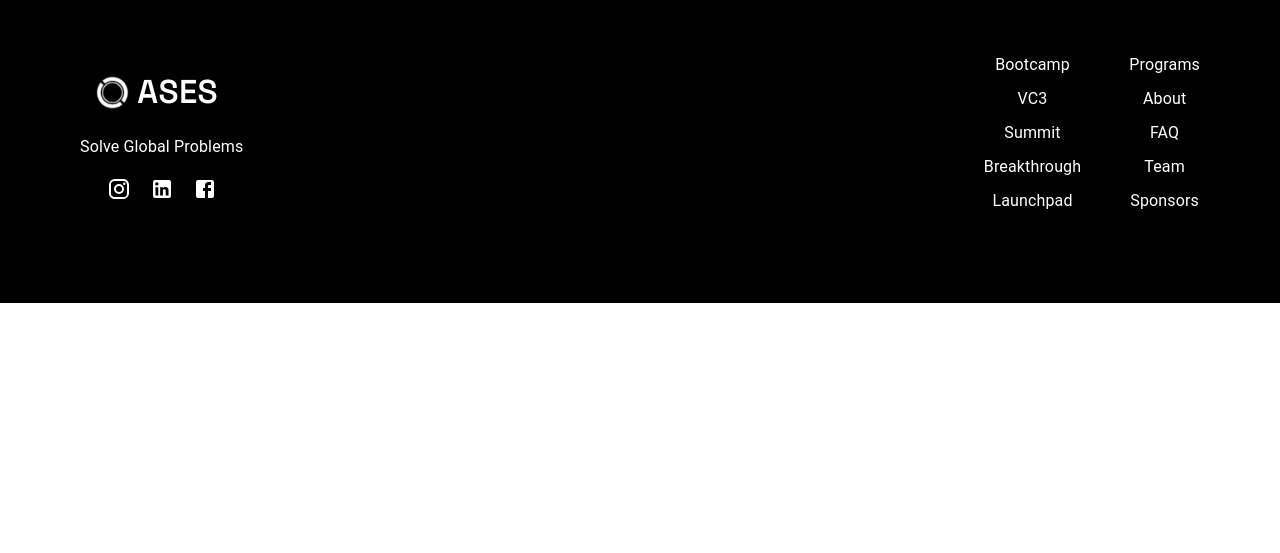
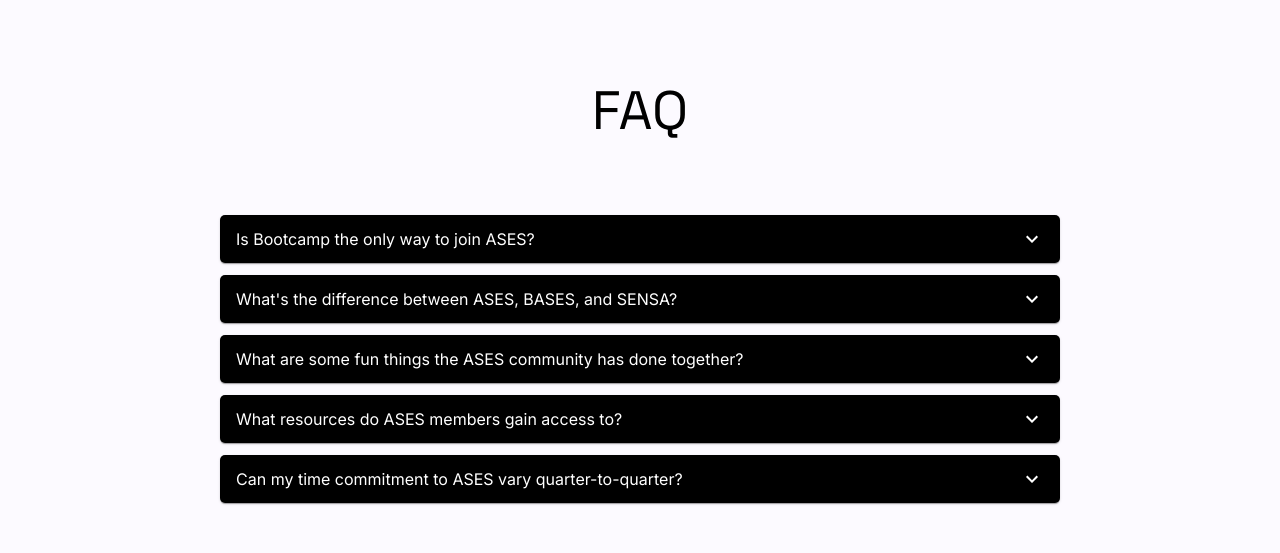
Before and after one commit to emmyxth/ases-website-next, a Next.js app: page / in a window 1280 px wide. Shown: the part 4937-5490 px from the top of the page. Before the commit the page ends 5240 px from the top, so only its background shows below. Built offline with nearby package versions, Linux system fonts and the light colour scheme.

Commit message:
faq done

```diff
--- a/app/page.js
+++ b/app/page.js
@@ -5,8 +5,8 @@
 import Since1988 from "@/components/home/Since1988.js";
 import Testimonials from "@/components/home/Testimonials.js";
 import Timeline from "@/components/home/Timeline.js";
-// import FAQs from "./sections/FAQs.jsx";
-// import SponsorsBanner from "./sections/SponsorsBanner.js";
+import FAQs from "@/components/home/FAQSection.jsx";
+// import SponsorsBanner from "@/components/homeSponsorsBanner.js";
 import TopBar from "@/components/general/Topbar";
 import Box from "@mui/material/Box";
 
@@ -29,8 +29,8 @@
         <Since1988 />
         <Testimonials />
         <Timeline />
-        {/* <FAQs />
-        <SponsorsBanner /> */}
+        <FAQs />
+        {/* <SponsorsBanner /> */}
         <Footer />
       </Box>
     </>
--- /dev/null
+++ b/components/home/FAQComponent.js
@@ -0,0 +1,44 @@
+"use client";
+
+import React from "react";
+import Accordion from "@mui/material/Accordion";
+import AccordionSummary from "@mui/material/AccordionSummary";
+import AccordionDetails from "@mui/material/AccordionDetails";
+import Typography from "@mui/material/Typography";
+import ExpandMoreIcon from "@mui/icons-material/ExpandMore";
+import { useTheme } from "@mui/material/styles";
+import useMediaQuery from "@mui/material/useMediaQuery";
+
+export default function FAQ({ question, answer }) {
+  const theme = useTheme();
+  const isMobile = useMediaQuery(theme.breakpoints.down("sm"));
+
+  return (
+    <a id="faq">
+      <div>
+        <Accordion
+          style={{ backgroundColor: "black", borderRadius: "5px" }}
+          className="max-w-840 w-full m:w-3/4 s:w-1/2"
+        >
+          <AccordionSummary
+            expandIcon={<ExpandMoreIcon style={{ color: "white" }} />}
+            aria-controls="panel1a-content"
+            id="panel1a-header"
+            style={{ color: "white" }}
+          >
+            <h1>{question}</h1>
+          </AccordionSummary>
+          <AccordionDetails
+            style={{
+              backgroundColor: "white",
+              border: "1px solid black",
+              borderRadius: "5px",
+            }}
+          >
+            <h1 style={{ textAlign: "left" }}>{answer}</h1>
+          </AccordionDetails>
+        </Accordion>
+      </div>
+    </a>
+  );
+}
--- a/components/home/FAQs.jsx
+++ b/components/home/FAQSection.jsx
@@ -1,14 +1,14 @@
 import { Accordion, AccordionSummary, AccordionDetails, Typography } from '@mui/material';
 import ExpandMoreIcon from '@mui/icons-material/ExpandMore';
-import FAQ from "../../../components/FAQ"
-import faqData from "../../../textContent/homeFAQData.json";
+import FAQ from "./FAQComponent"
+import faqData from "@/public/textContent/homeFAQData.json";
 
 
 export default function FAQSection() {
   return (
-    <div className="d-flex flex-column justify-content-center align-items-center px-90" style={{backgroundColor: "white", paddingTop: "96px", paddingBottom:"96px", borderTop: "1px solid black", background: "#FCFAFF"}}>
+    <div className="flex flex-col justify-center items-center px-90" style={{backgroundColor: "white", paddingTop: "96px", paddingBottom:"96px", borderTop: "1px solid black", background: "#FCFAFF"}}>
       <h1 style={{fontFamily: "Space Grotesk", marginBottom: "64px", fontSize: "54px"}}>FAQ</h1>
-      <div className="App d-flex flex-column justify-content-center align-items-center gap-3">
+      <div className="App flex flex-col justify-content-center align-items-center gap-3 ">
         {faqData.map((d) => {
           return <FAQ question={d.question} answer={d.answer} />;
         })}
```
